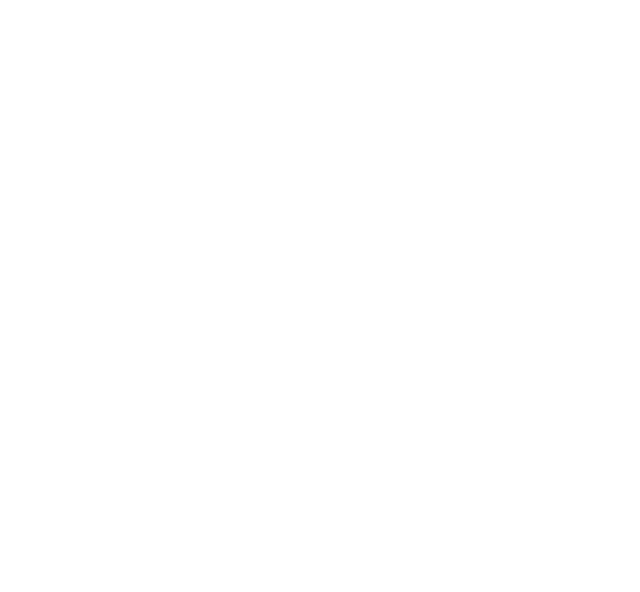
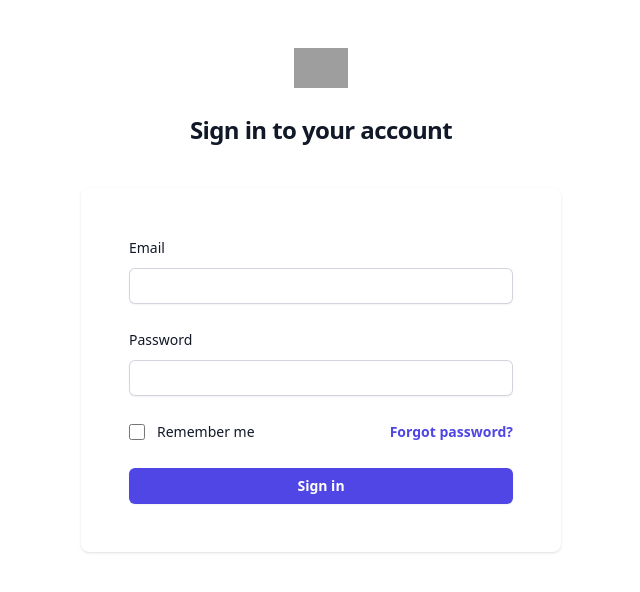
Before and after one commit to ctccts22/sideproject_v2, a Vue app in the folder frontend/: page /login in a window 1280 px wide. Before the commit this address had no page. Shown: the top 592 px of the page, without its empty margins (319-959 px from the left). Built offline with nearby package versions, Linux system fonts and the light colour scheme; grey boxes are pictures that could not be loaded.

Commit message:
# writing test code

```diff
--- a/frontend/package.json
+++ b/frontend/package.json
@@ -10,11 +10,13 @@
   },
   "dependencies": {
     "axios": "^1.7.2",
+    "path": "^0.12.7",
     "pinia": "^2.2.0",
     "vue": "^3.4.31",
     "vue-router": "^4.4.0"
   },
   "devDependencies": {
+    "@types/node": "^22.0.0",
     "@vitejs/plugin-vue": "^5.0.5",
     "autoprefixer": "^10.4.19",
     "postcss": "^8.4.40",
--- /dev/null
+++ b/frontend/src/api/apiPoints.ts
@@ -0,0 +1,4 @@
+export const API_BASE_URL = 'http://localhost:8080/api'; // dev
+
+export const API_GET_ACCESS_TOKEN = '/auth/accessToken';
+export const API_LOGIN = '/auth/login';
--- a/frontend/src/api/end_point.ts
+++ /dev/null
@@ -1,3 +0,0 @@
-export const API_BASE_URL = 'http://localhost:8080/api'; // dev
-
-export const API_GET_ACCESS_TOKEN = '/api/auth/accessToken';
--- a/frontend/src/pages/AppLogin.vue
+++ b/frontend/src/pages/AppLogin.vue
@@ -1,5 +1,27 @@
 <script setup lang="ts">
+import { useUserStore } from '../stores/usersStore.ts'
+import {ref} from "vue";
+import {UsersLoginRequest} from "../types/users.ts";
+import { useRouter } from 'vue-router'
 
+const userStore = useUserStore();
+const router = useRouter();
+
+const loginInput = ref<UsersLoginRequest>({
+  email: "",
+  password: ""
+});
+
+const handleSubmit = async () => {
+  try {
+    await userStore.usersLogin(loginInput.value)
+    if (userStore.isLoggedIn) {
+      await router.push({name: 'HomePage'})
+    }
+  } catch (error) {
+    console.error('Login error:', error)
+  }
+}
 </script>
 
 <template>
@@ -11,18 +33,22 @@
 
     <div class="mt-10 sm:mx-auto sm:w-full sm:max-w-[480px]">
       <div class="bg-white px-6 py-12 shadow sm:rounded-lg sm:px-12">
-        <form class="space-y-6" action="#" method="POST">
+        <form class="space-y-6" @submit.prevent="handleSubmit">
           <div>
-            <label for="email" class="block text-sm font-medium leading-6 text-gray-900">Email address</label>
+            <label for="email" class="block text-sm font-medium leading-6 text-gray-900">Email</label>
             <div class="mt-2">
-              <input id="email" name="email" type="email" autocomplete="email" required="" class="block w-full rounded-md border-0 py-1.5 text-gray-900 shadow-sm ring-1 ring-inset ring-gray-300 placeholder:text-gray-400 focus:ring-2 focus:ring-inset focus:ring-indigo-600 sm:text-sm sm:leading-6" />
+              <input id="email" name="email" type="email" autocomplete="email"
+                     v-model="loginInput.email"
+                     class="block w-full rounded-md border-0 py-1.5 text-gray-900 shadow-sm ring-1 ring-inset ring-gray-300 placeholder:text-gray-400 focus:ring-2 focus:ring-inset focus:ring-indigo-600 sm:text-sm sm:leading-6" />
             </div>
           </div>
 
           <div>
             <label for="password" class="block text-sm font-medium leading-6 text-gray-900">Password</label>
             <div class="mt-2">
-              <input id="password" name="password" type="password" autocomplete="current-password" required="" class="block w-full rounded-md border-0 py-1.5 text-gray-900 shadow-sm ring-1 ring-inset ring-gray-300 placeholder:text-gray-400 focus:ring-2 focus:ring-inset focus:ring-indigo-600 sm:text-sm sm:leading-6" />
+              <input id="password" name="password" type="password" autocomplete="current-password"
+                     v-model="loginInput.password"
+                     class="block w-full rounded-md border-0 py-1.5 text-gray-900 shadow-sm ring-1 ring-inset ring-gray-300 placeholder:text-gray-400 focus:ring-2 focus:ring-inset focus:ring-indigo-600 sm:text-sm sm:leading-6" />
             </div>
           </div>
 
--- a/frontend/src/plugin/axios.ts
+++ b/frontend/src/plugin/axios.ts
@@ -1,7 +1,7 @@
 // src/plugins/axios.ts
 
 import axios from 'axios';
-import { API_BASE_URL, API_GET_ACCESS_TOKEN } from '../api/end_point';
+import { API_BASE_URL, API_GET_ACCESS_TOKEN } from '../api/apiPoints.ts';
 
 const instance = axios.create({
   baseURL: API_BASE_URL,
@@ -15,6 +15,7 @@
   async (config) => {
     try {
       await axios.get(API_GET_ACCESS_TOKEN, { withCredentials: true });
+      console.log('interceptor on');
     } catch (e) {
       console.error('Error fetching access token:', e);
     }
--- a/frontend/src/router/index.ts
+++ b/frontend/src/router/index.ts
@@ -1,22 +1,48 @@
-import { createRouter, createWebHistory } from 'vue-router'
+import { createRouter, createWebHistory, RouteRecordRaw } from "vue-router";
 import HomePage from '../pages/HomePage.vue'
 import AppHeader from '../layouts/AppHeader.vue'
 import AppFooter from "../layouts/AppFooter.vue";
+import AppLogin from "../pages/AppLogin.vue";
 
-const routes = [
+const routes: Array<RouteRecordRaw> = [
   {
     path: '/',
+    name: 'HomePage',
     components: {
       default: HomePage,
       appHeader: AppHeader,
       appFooter: AppFooter,
+    },
+    meta: {
+      requiresAuth: false,
     }
-  }
+  },
+  {
+    path: '/login',
+    components: {
+      default: AppLogin,
+    },
+    meta: {
+      requiresAuth: false,
+    }
+  },
 ]
 
 const router = createRouter({
   history: createWebHistory(),
   routes,
+});
+
+router.beforeEach((to, _, next) => {
+  if (to.meta.requiresAuth && !isAuthenticated()) {
+    next('/login')
+  } else {
+    next()
+  }
 })
 
+function isAuthenticated() {
+  return false;
+}
+
 export default router
--- a/frontend/src/services/usersService.ts
+++ b/frontend/src/services/usersService.ts
@@ -1,9 +1,10 @@
 import axios from '../plugin/axios.ts';
 import {UsersLoginRequest} from "../types/users.ts";
+import {API_LOGIN} from "../api/apiPoints.ts";
 
 export const login = async (loginBody: UsersLoginRequest) => {
   try {
-    const usersStatusResponse = await axios.post(`/api/auth/login`, loginBody);
+    const usersStatusResponse = await axios.post(API_LOGIN, loginBody);
     return usersStatusResponse.data;
   } catch (e) {
     console.error('Error during login:', e);
--- a/frontend/tsconfig.json
+++ b/frontend/tsconfig.json
@@ -1,4 +1,10 @@
 {
+  "compilerOptions": {
+    "baseUrl": ".",
+    "paths": {
+      "@/*": ["src/*"]
+    }
+  },
   "files": [],
   "references": [
     {
--- a/frontend/vite.config.ts
+++ b/frontend/vite.config.ts
@@ -1,7 +1,13 @@
 import { defineConfig } from 'vite'
 import vue from '@vitejs/plugin-vue'
+import { fileURLToPath, URL } from 'url'
 
 // https://vitejs.dev/config/
 export default defineConfig({
   plugins: [vue()],
+  resolve: {
+    alias: {
+      '@': fileURLToPath(new URL('./src', import.meta.url)),
+    },
+  },
 })
```
Also changed, not shown: 1 other file (tests, documents, lock files or other folders).
